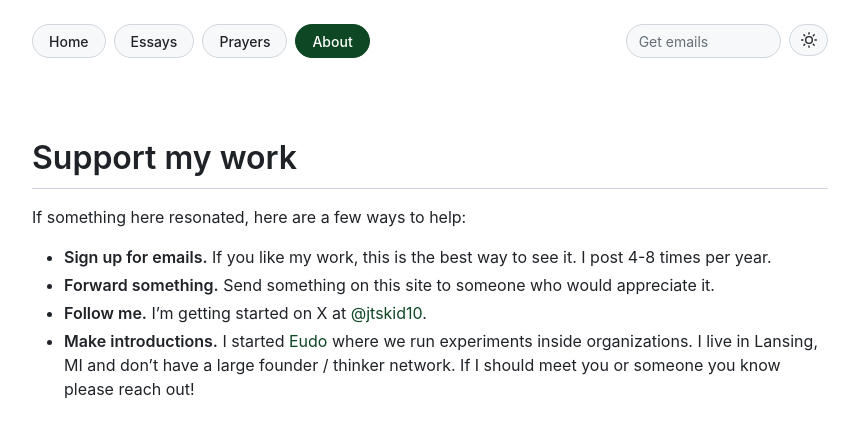
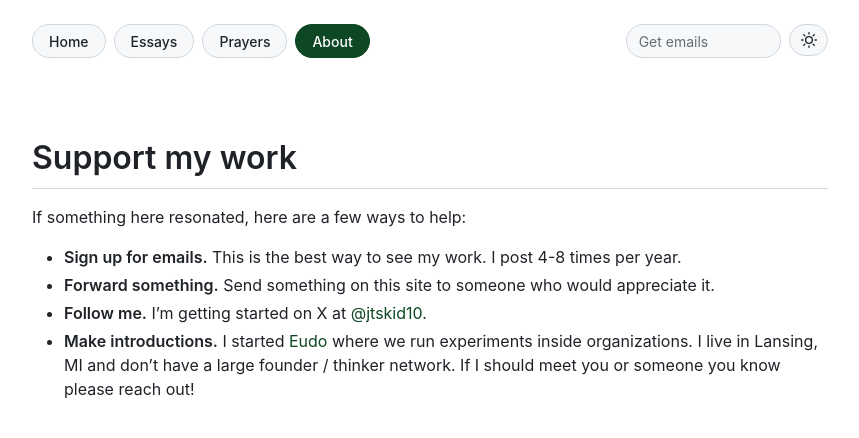
Before and after one commit to jack-t-skidmore/jack-t-skidmore.github.io, a Jekyll site: the page built from support.md, in a window 1280 px wide. Shown: the top 438 px of the page, without its empty margins (210-1069 px from the left). Built offline with Jekyll 4.4.1, drawn with Linux system fonts in a browser that asks for light colours.

Commit message:
other support tweaks

```diff
--- a/support.md
+++ b/support.md
@@ -8,7 +8,7 @@ description: "A few ways to support Jack's work."
 
 If something here resonated, here are a few ways to help:
 
-- **Sign up for emails.** If you like my work, this is the best way to see it. I post 4-8 times per year.
+- **Sign up for emails.** This is the best way to see my work. I post 4-8 times per year.
 - **Forward something.** Send something on this site to someone who would appreciate it.
 - **Follow me.** I'm getting started on X at [@jtskid10](https://x.com/jtskid10).
 - **Make introductions.** I started [Eudo](/projects/eudo/) where we run experiments inside organizations. I live in Lansing, MI and don't have a large founder / thinker network. If I should meet you or someone you know please reach out!
```
